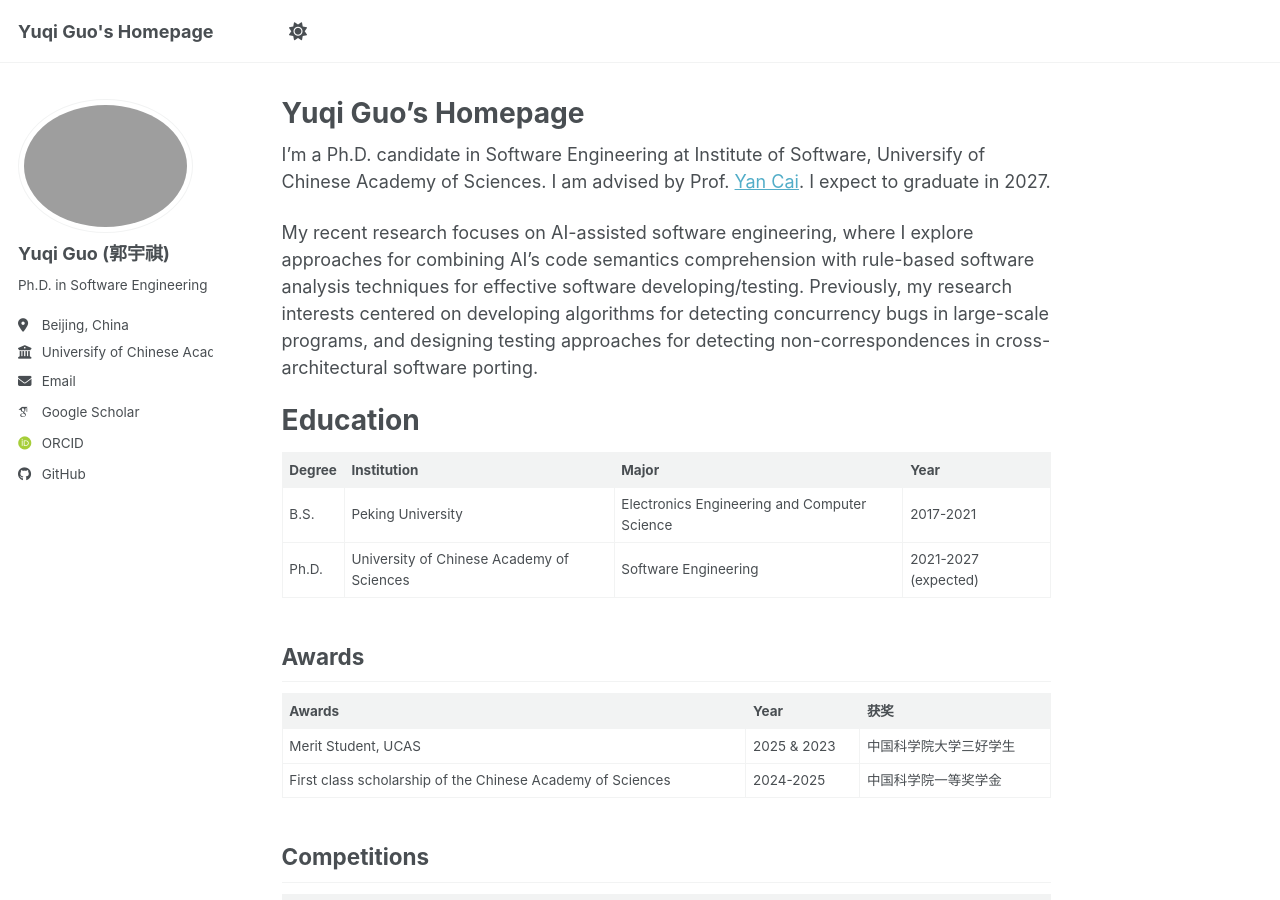
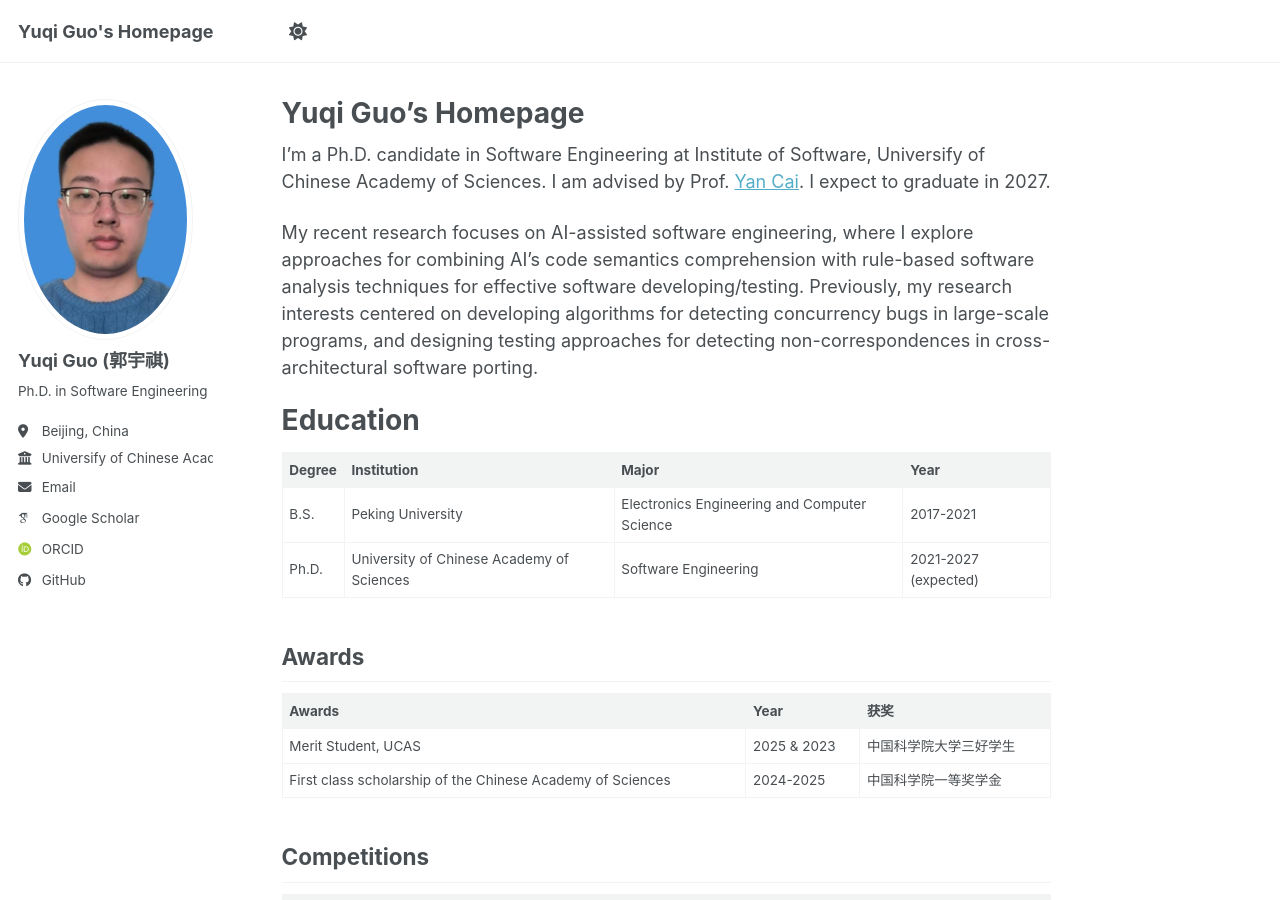
Before and after one commit to guoyuqi020/guoyuqi020.github.io, a Jekyll site: the page built from _pages/about.md, in a window 1280 px wide and 900 px high. Built offline with Jekyll 4.4.1, drawn with Linux system fonts in a browser that asks for light colours; some web fonts are replaced; a script bundle is joined from its source files by our own code; library files that are not in the unit come from our copies.

Commit message:
update image

```diff
--- a/_config.yml
+++ b/_config.yml
@@ -23,7 +23,7 @@ repository               : "guoyuqi020/guoyuqi020.github.io"
 #               Additional customization can be done by editing /_includes/author-profile.html
 author:
   # Biographic information
-  avatar           : "photo-3.png"
+  avatar           : "photo-3.jpg"
   name             : "Yuqi Guo (郭宇祺)"
   pronouns         : # example: "she/her"
   bio              : "Ph.D. in Software Engineering"
```
